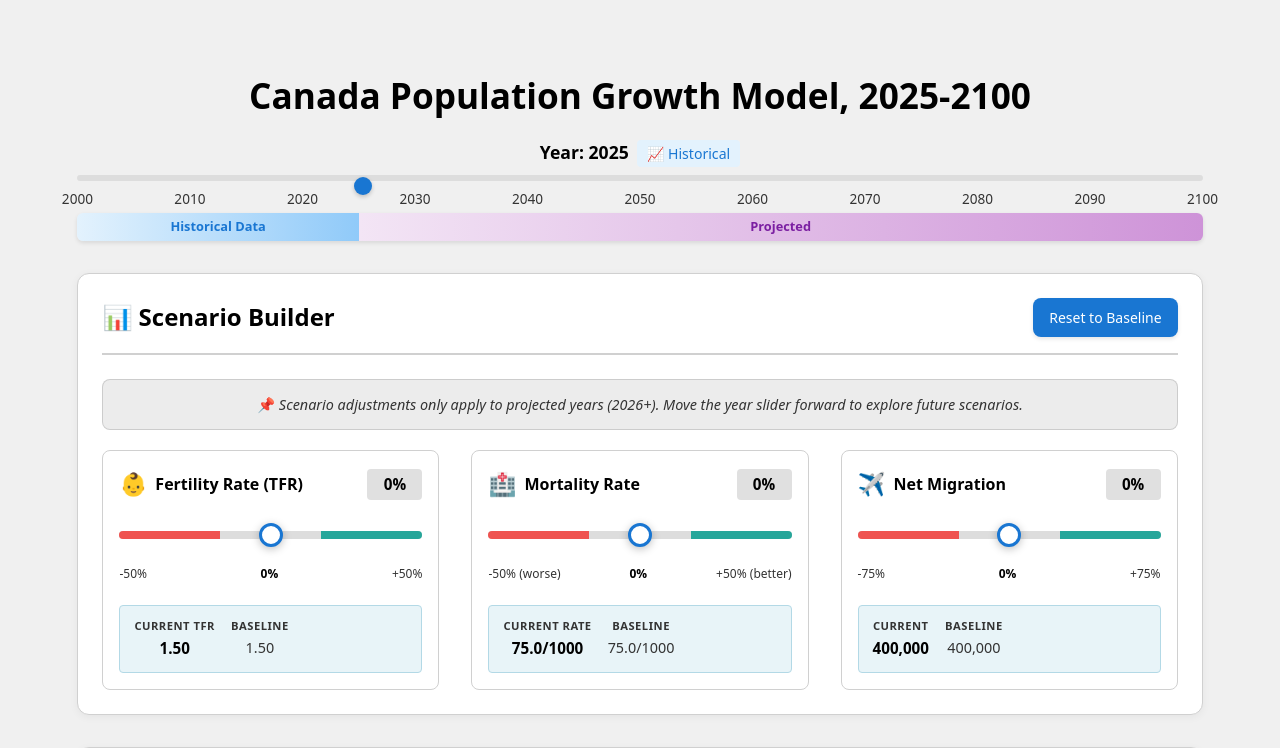
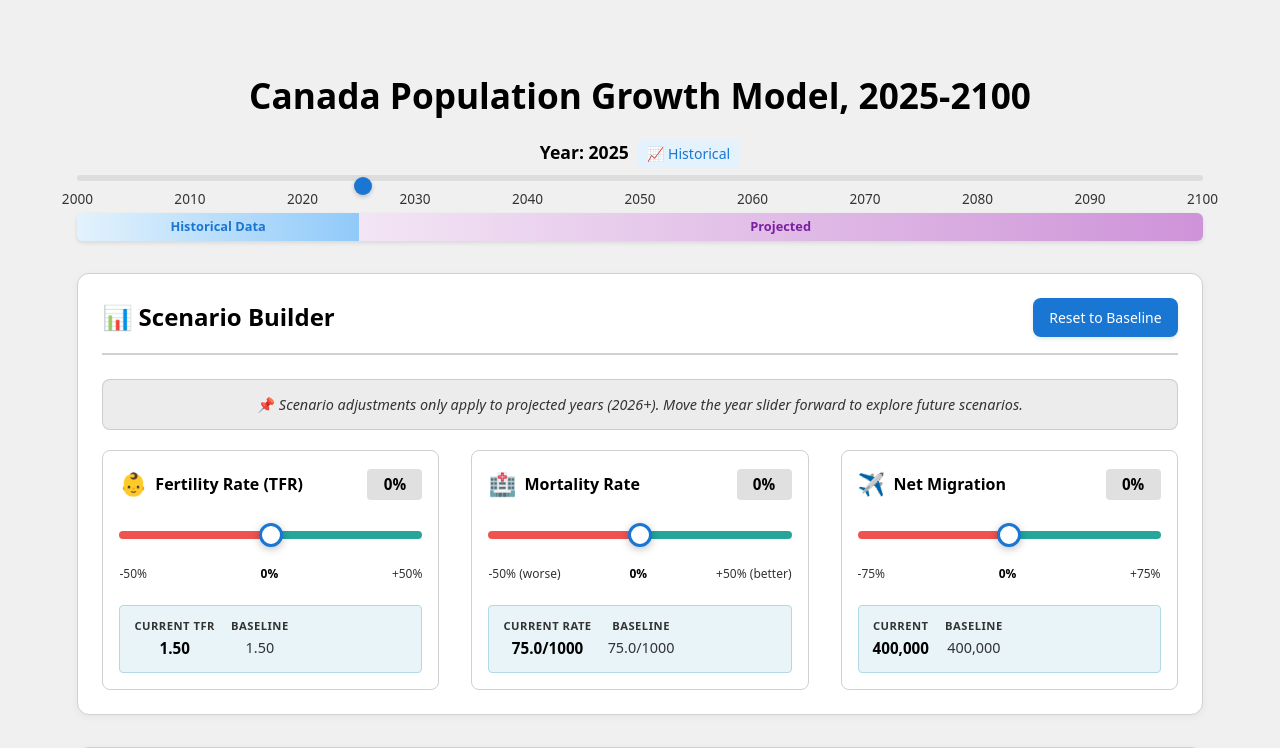
Before and after one commit to thewondrfulwizrd/WA1, a React (Vite) app: page / in a window 1280 px wide. Shown: the top 748 px of the page. Built offline with nearby package versions, Linux system fonts and the light colour scheme.

Commit message:
Remove disabled slider styling - keep sliders colored always

```diff
--- a/src/components/ScenarioControls.css
+++ b/src/components/ScenarioControls.css
@@ -118,51 +118,18 @@ input[type="range"].slider {
   width: 100%;
   height: 8px;
   border-radius: 4px;
-  background: #ddd;
+  background: linear-gradient(
+    to right,
+    #ef5350 0%,
+    #ef5350 50%,
+    #26a69a 50%,
+    #26a69a 100%
+  );
   outline: none;
   -webkit-appearance: none;
   appearance: none;
   margin: var(--space-12) 0;
   position: relative;
-}
-
-/* Visual gradient overlay - centered */
-input[type="range"].slider::before {
-  content: '';
-  position: absolute;
-  top: 0;
-  left: 0;
-  right: 0;
-  bottom: 0;
-  background: linear-gradient(
-    to right,
-    #ef5350 0%,
-    #ef5350 33.33%,
-    #ddd 33.33%,
-    #ddd 66.67%,
-    #26a69a 66.67%,
-  #26a69a 100%
-  );
-  border-radius: 4px;
-  pointer-events: none;
-}
-
-/* Disabled slider */
-input[type="range"].slider:disabled {
-  opacity: 0.5;
-  cursor: not-allowed;
-}
-
-input[type="range"].slider:disabled::before {
-  background: linear-gradient(
-    to right,
-    #bbb 0%,
-    #bbb 33.33%,
-    #ddd 33.33%,
-    #ddd 66.67%,
-    #bbb 66.67%,
-    #bbb 100%
-  );
 }
 
 /* Webkit browsers (Chrome, Safari, Edge) */
@@ -181,20 +148,9 @@ input[type="range"].slider::-webkit-slider-thumb {
   z-index: 2;
 }
 
-input[type="range"].slider:disabled::-webkit-slider-thumb {
-  cursor: not-allowed;
-  border-color: #999;
-  background: #ddd;
-}
-
 input[type="range"].slider::-webkit-slider-thumb:hover {
   transform: scale(1.15);
   box-shadow: 0 4px 12px rgba(0, 0, 0, 0.35);
-}
-
-input[type="range"].slider:disabled::-webkit-slider-thumb:hover {
-  transform: none;
-  box-shadow: 0 2px 8px rgba(0, 0, 0, 0.25);
 }
 
 input[type="range"].slider::-webkit-slider-thumb:active {
@@ -216,20 +172,9 @@ input[type="range"].slider::-moz-range-thumb {
   z-index: 2;
 }
 
-input[type="range"].slider:disabled::-moz-range-thumb {
-  cursor: not-allowed;
-  border-color: #999;
-  background: #ddd;
-}
-
 input[type="range"].slider::-moz-range-thumb:hover {
   transform: scale(1.15);
   box-shadow: 0 4px 12px rgba(0, 0, 0, 0.35);
-}
-
-input[type="range"].slider:disabled::-moz-range-thumb:hover {
-  transform: none;
-  box-shadow: 0 2px 8px rgba(0, 0, 0, 0.25);
 }
 
 input[type="range"].slider::-moz-range-thumb:active {
```
